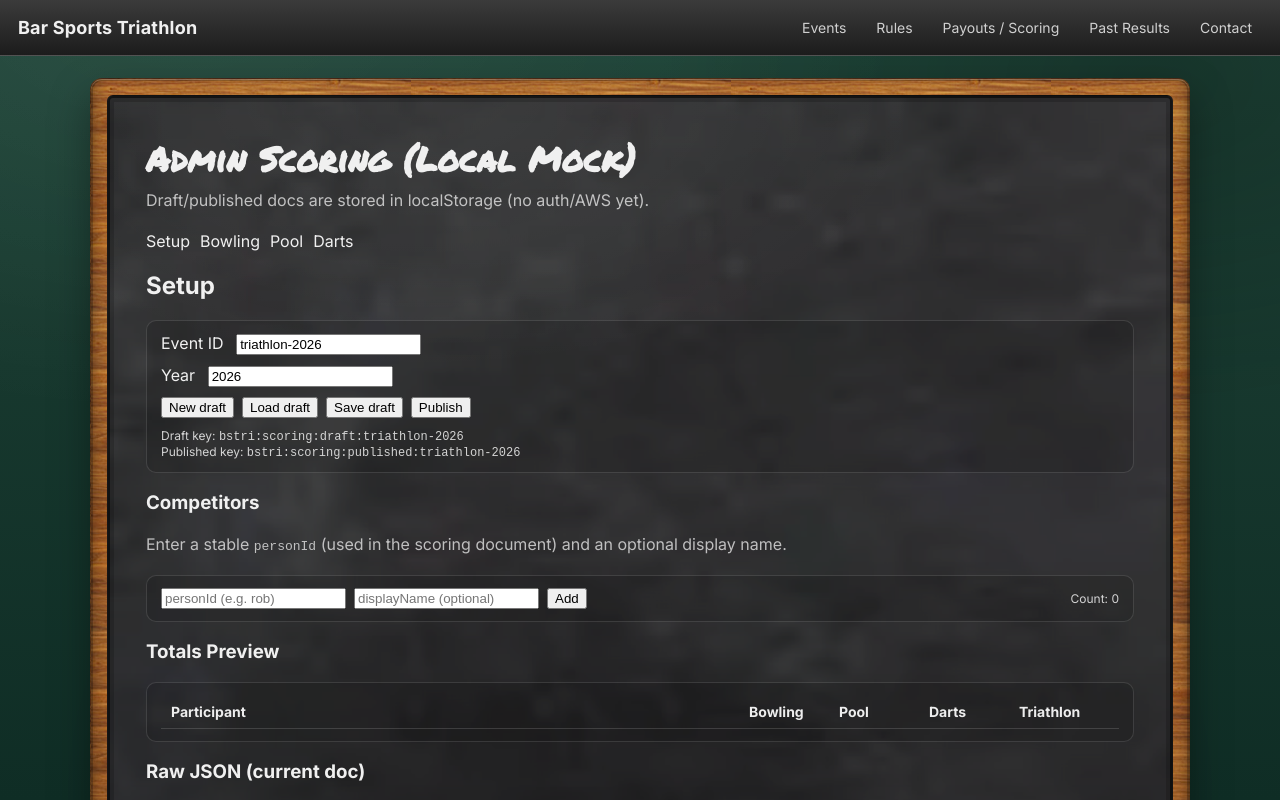
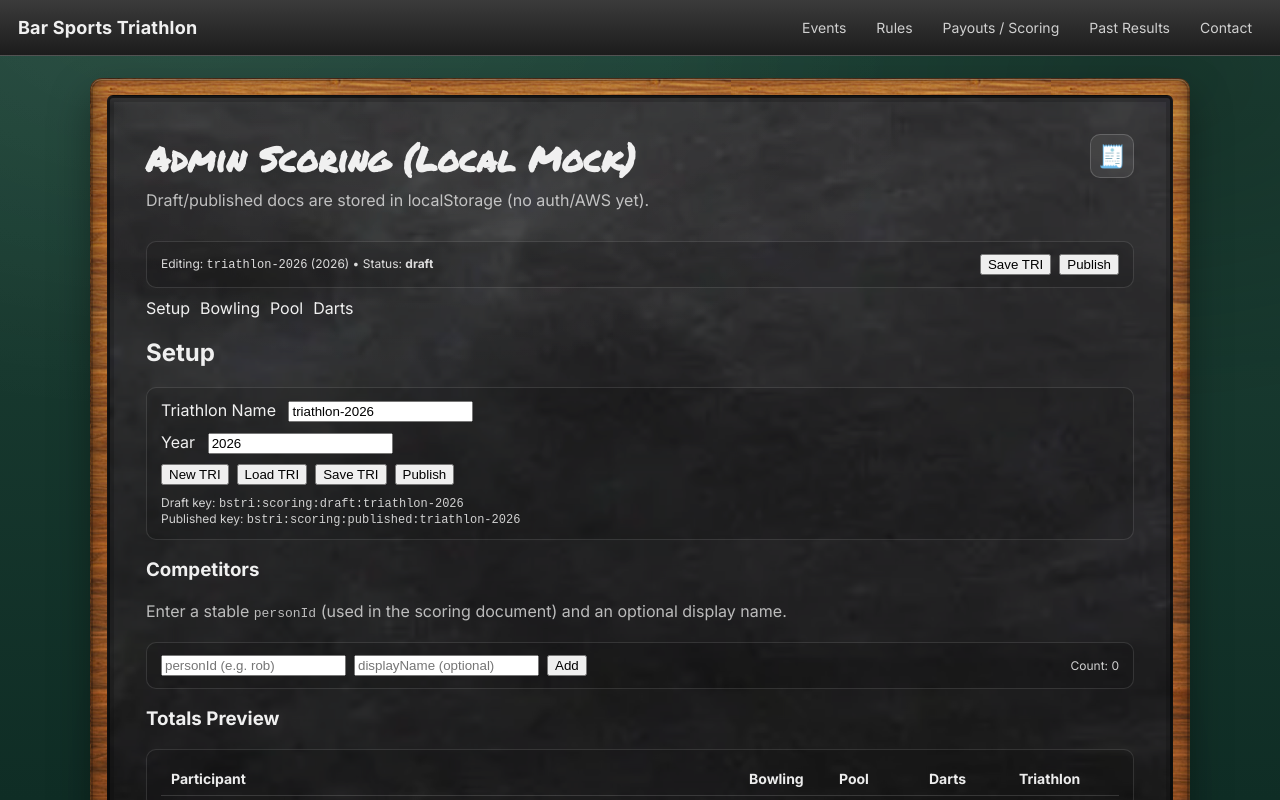
Before and after one commit to lenhofr/bstridev, a Next.js app in the folder web/: page /admin/scoring in a window 1280 px wide. Shown: the top 800 px of the page. Built offline with nearby package versions, Linux system fonts and the light colour scheme.

Commit message:
feat(admin): improve scoring UX

```diff
--- /dev/null
+++ b/web/app/admin/scoring/event-icon.tsx
@@ -0,0 +1,33 @@
+'use client';
+
+import { usePathname } from 'next/navigation';
+
+function IconChip(props: { label: string; emoji: string }) {
+  return (
+    <div
+      aria-label={props.label}
+      title={props.label}
+      style={{
+        width: 44,
+        height: 44,
+        borderRadius: 10,
+        display: 'grid',
+        placeItems: 'center',
+        background: 'rgba(255,255,255,0.08)',
+        border: '1px solid rgba(255,255,255,0.18)',
+        fontSize: 22
+      }}
+    >
+      {props.emoji}
+    </div>
+  );
+}
+
+export default function AdminScoringEventIcon() {
+  const pathname = usePathname();
+
+  if (pathname.includes('/admin/scoring/bowling')) return <IconChip label="Bowling" emoji="🎳" />;
+  if (pathname.includes('/admin/scoring/pool')) return <IconChip label="Pool" emoji="🎱" />;
+  if (pathname.includes('/admin/scoring/darts')) return <IconChip label="Darts" emoji="🎯" />;
+  return <IconChip label="Setup" emoji="🧾" />;
+}
--- a/web/app/admin/scoring/layout.tsx
+++ b/web/app/admin/scoring/layout.tsx
@@ -1,17 +1,27 @@
 import Link from 'next/link';
 
 import { ScoringProvider } from './scoring-context';
+import AdminScoringEventIcon from './event-icon';
+
+import ActionsBar from './top-actions';
 
 export default function AdminScoringLayout(props: { children: React.ReactNode }) {
   return (
     <ScoringProvider>
       <div style={{ padding: 16 }}>
+        <div style={{ display: 'flex', gap: 12, justifyContent: 'space-between', alignItems: 'flex-start' }}>
+          <div>
             <h1 className="panelTitle" style={{ marginBottom: 4 }}>
               Admin Scoring (Local Mock)
             </h1>
             <p className="kicker" style={{ marginTop: 0 }}>
               Draft/published docs are stored in localStorage (no auth/AWS yet).
             </p>
+          </div>
+          <AdminScoringEventIcon />
+        </div>
+
+        <ActionsBar />
 
         <div style={{ display: 'flex', gap: 10, flexWrap: 'wrap', margin: '10px 0 16px' }}>
           <Link href="/admin/scoring">Setup</Link>
--- a/web/app/admin/scoring/scoring-client.tsx
+++ b/web/app/admin/scoring/scoring-client.tsx
@@ -17,11 +17,14 @@ export default function AdminScoringClient() {
     onLoadDraft,
     onSaveDraft,
     onPublish,
-    addParticipant
+    addParticipant,
+    updateParticipantDisplayName,
+    deleteParticipant
   } = useScoring();
 
   const [newPersonId, setNewPersonId] = useState('');
   const [newDisplayName, setNewDisplayName] = useState('');
+  const [flash, setFlash] = useState<string | null>(null);
 
   const participants = doc.participants;
 
@@ -41,7 +44,7 @@ export default function AdminScoringClient() {
 
       <div className="card" style={{ display: 'grid', gap: 10 }}>
         <label>
-          Event ID{' '}
+          Triathlon Name{' '}
           <input value={eventId} onChange={(e) => setEventId(e.target.value)} style={{ marginLeft: 8 }} />
         </label>
         <label>
@@ -54,11 +57,28 @@ export default function AdminScoringClient() {
           />
         </label>
 
-        <div style={{ display: 'flex', gap: 8, flexWrap: 'wrap' }}>
-          <button onClick={onNewDoc}>New draft</button>
-          <button onClick={onLoadDraft}>Load draft</button>
-          <button onClick={onSaveDraft}>Save draft</button>
-          <button onClick={onPublish}>Publish</button>
+        <div style={{ display: 'flex', gap: 8, flexWrap: 'wrap', alignItems: 'center' }}>
+          <button onClick={onNewDoc}>New TRI</button>
+          <button onClick={onLoadDraft}>Load TRI</button>
+          <button
+            onClick={() => {
+              onSaveDraft();
+              setFlash('Saved');
+              setTimeout(() => setFlash(null), 2500);
+            }}
+          >
+            Save TRI
+          </button>
+          <button
+            onClick={() => {
+              onPublish();
+              setFlash('Published');
+              setTimeout(() => setFlash(null), 2500);
+            }}
+          >
+            Publish
+          </button>
+          {flash && <span style={{ fontSize: 12, color: '#1b5e20' }}>{flash}</span>}
         </div>
 
         <div style={{ fontSize: 12, opacity: 0.85 }}>
@@ -92,17 +112,34 @@ export default function AdminScoringClient() {
           <table className="table">
             <thead>
               <tr>
+                <th style={{ width: 60 }}>#</th>
                 <th>personId</th>
                 <th>displayName</th>
+                <th style={{ width: 110 }} />
               </tr>
             </thead>
             <tbody>
-              {participants.map((p) => (
+              {participants.map((p, idx) => (
                 <tr key={p.personId}>
+                  <td>{idx + 1}</td>
                   <td>
                     <code>{p.personId}</code>
                   </td>
-                  <td>{p.displayName}</td>
+                  <td>
+                    <input
+                      value={p.displayName}
+                      onChange={(e) => updateParticipantDisplayName(p.personId, e.target.value)}
+                    />
+                  </td>
+                  <td>
+                    <button
+                      onClick={() => {
+                        if (confirm(`Delete competitor ${p.displayName} (${p.personId})?`)) deleteParticipant(p.personId);
+                      }}
+                    >
+                      Delete
+                    </button>
+                  </td>
                 </tr>
               ))}
             </tbody>
@@ -139,12 +176,14 @@ export default function AdminScoringClient() {
         </table>
       </div>
 
-      <h3 style={{ marginTop: 18 }}>Raw JSON (current doc)</h3>
-      <div className="card" style={{ overflowX: 'auto' }}>
-        <pre suppressHydrationWarning style={{ margin: 0, fontSize: 12 }}>
-          {JSON.stringify(doc, null, 2)}
-        </pre>
-      </div>
+      <details style={{ marginTop: 18 }}>
+        <summary>Raw JSON (current doc)</summary>
+        <div className="card" style={{ overflowX: 'auto', marginTop: 8 }}>
+          <pre suppressHydrationWarning style={{ margin: 0, fontSize: 12 }}>
+            {JSON.stringify(doc, null, 2)}
+          </pre>
+        </div>
+      </details>
     </div>
   );
 }
--- a/web/app/admin/scoring/scoring-context.tsx
+++ b/web/app/admin/scoring/scoring-context.tsx
@@ -58,6 +58,8 @@ type ScoringCtx = {
   onPublish: () => void;
 
   addParticipant: (p: Participant) => void;
+  updateParticipantDisplayName: (personId: string, displayName: string) => void;
+  deleteParticipant: (personId: string) => void;
 
   setRaw: (gameId: string, personId: string, raw: number | null) => void;
   setPlace: (gameId: string, personId: string, place: number | null) => void;
@@ -140,6 +142,42 @@ export function ScoringProvider(props: { children: React.ReactNode }) {
     setDoc(next);
   }
 
+  function updateParticipantDisplayName(personId: string, displayName: string) {
+    const participants = doc.participants.map((p) => (p.personId === personId ? { ...p, displayName } : p));
+    setDoc({ ...doc, participants });
+  }
+
+  function deleteParticipant(personId: string) {
+    const participants = doc.participants.filter((p) => p.personId !== personId);
+
+    const subEvents = doc.subEvents.map((se) => {
+      const games = se.games.map((g) => {
+        const { [personId]: _, ...rest } = g.results;
+        return { ...g, results: rest };
+      }) as typeof se.games;
+      return { ...se, games };
+    }) as ScoringDocumentV1['subEvents'];
+
+    const poolMatches = doc.poolMatches.filter(
+      (m) => m.a !== personId && m.b !== personId && m.winner8Ball !== personId && m.winner9Ball !== personId
+    );
+
+    const eventMeta =
+      doc.eventMeta == null
+        ? null
+        : {
+            ...doc.eventMeta,
+            competitorOrder: doc.eventMeta.competitorOrder.filter((pid) => pid !== personId)
+          };
+
+    const next = recomputeDocumentDerivedFields({
+      doc: { ...doc, participants, subEvents, poolMatches, eventMeta },
+      pointsSchedule: DEFAULT_POINTS_SCHEDULE
+    });
+
+    setDoc(next);
+  }
+
   function setRaw(gameId: string, personId: string, raw: number | null) {
     const subEvents = doc.subEvents.map((se) => {
       const games = se.games.map((g) => {
@@ -191,6 +229,8 @@ export function ScoringProvider(props: { children: React.ReactNode }) {
         onSaveDraft,
         onPublish,
         addParticipant,
+        updateParticipantDisplayName,
+        deleteParticipant,
         setRaw,
         setPlace
       }}
--- /dev/null
+++ b/web/app/admin/scoring/top-actions.tsx
@@ -0,0 +1,49 @@
+'use client';
+
+import { useEffect, useState } from 'react';
+
+import { useScoring } from './scoring-context';
+
+type Flash = { message: string; at: number } | null;
+
+export default function ActionsBar() {
+  const { eventId, year, doc, onSaveDraft, onPublish } = useScoring();
+  const [flash, setFlash] = useState<Flash>(null);
+
+  useEffect(() => {
+    if (!flash) return;
+    const t = setTimeout(() => setFlash(null), 2500);
+    return () => clearTimeout(t);
+  }, [flash]);
+
+  return (
+    <div className="card" style={{ display: 'flex', gap: 10, alignItems: 'center', flexWrap: 'wrap', marginTop: 10 }}>
+      <div style={{ fontSize: 12, opacity: 0.9 }}>
+        Editing: <code>{eventId}</code> ({year}) • Status: <b>{doc.status}</b>
+        {flash && (
+          <span style={{ marginLeft: 10, color: '#1b5e20' }}>
+            {flash.message}
+          </span>
+        )}
+      </div>
+      <div style={{ marginLeft: 'auto', display: 'flex', gap: 8, flexWrap: 'wrap' }}>
+        <button
+          onClick={() => {
+            onSaveDraft();
+            setFlash({ message: 'Saved', at: Date.now() });
+          }}
+        >
+          Save TRI
+        </button>
+        <button
+          onClick={() => {
+            onPublish();
+            setFlash({ message: 'Published', at: Date.now() });
+          }}
+        >
+          Publish
+        </button>
+      </div>
+    </div>
+  );
+}
--- a/web/lib/scoring-rules.ts
+++ b/web/lib/scoring-rules.ts
@@ -182,13 +182,25 @@ export function recomputeDocumentDerivedFields(params: {
         });
 
         const results: Game['results'] = { ...withRaw.results };
+
+        const nextPlaces: Record<string, number | null> = {};
         for (const [personId, prev] of Object.entries(results)) {
           const raw = prev.raw;
           const isTie = typeof raw === 'number' && (rawCounts.get(raw) ?? 0) > 1;
           const computedPlace = places[personId] ?? null;
+          nextPlaces[personId] = raw == null ? null : isTie ? (prev.place ?? null) : computedPlace;
+        }
 
-          const place = raw == null ? null : isTie ? (prev.place ?? null) : computedPlace;
-          const points = place != null ? pointsForPlace(place, pointsSchedule) : null;
+        const placeCounts = new Map<number, number>();
+        for (const pl of Object.values(nextPlaces)) {
+          if (typeof pl !== 'number') continue;
+          placeCounts.set(pl, (placeCounts.get(pl) ?? 0) + 1);
+        }
+
+        for (const [personId, prev] of Object.entries(results)) {
+          const place = nextPlaces[personId] ?? null;
+          const isDup = typeof place === 'number' && (placeCounts.get(place) ?? 0) > 1;
+          const points = !isDup && place != null ? pointsForPlace(place, pointsSchedule) : null;
           results[personId] = { ...prev, place, points };
         }
 
@@ -197,8 +209,16 @@ export function recomputeDocumentDerivedFields(params: {
 
       // Place-entered games (darts)
       const results: Game['results'] = { ...g.results };
+
+      const placeCounts = new Map<number, number>();
+      for (const r of Object.values(results)) {
+        if (typeof r.place !== 'number') continue;
+        placeCounts.set(r.place, (placeCounts.get(r.place) ?? 0) + 1);
+      }
+
       for (const [personId, r] of Object.entries(results)) {
-        const points = r.place != null ? pointsForPlace(r.place, pointsSchedule) : null;
+        const isDup = typeof r.place === 'number' && (placeCounts.get(r.place) ?? 0) > 1;
+        const points = !isDup && r.place != null ? pointsForPlace(r.place, pointsSchedule) : null;
         results[personId] = { ...r, points };
       }
       return { ...g, results };
```
Also changed, not shown: web/app/admin/scoring/bowling/scoring-client.tsx (+16 -3 lines), web/app/admin/scoring/darts/scoring-client.tsx (+25 -3 lines). Lines whose indentation alone changed are shown as unchanged.
